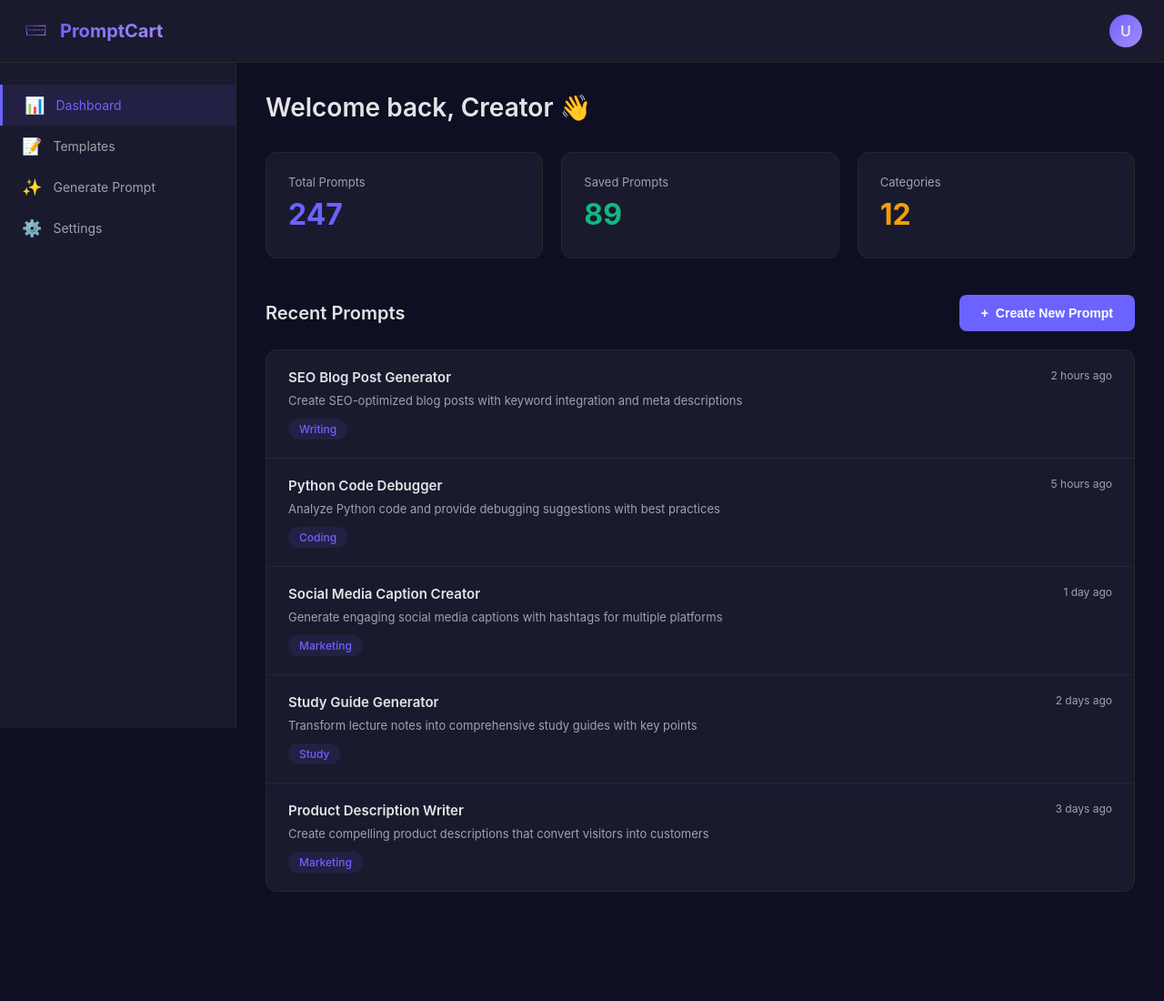
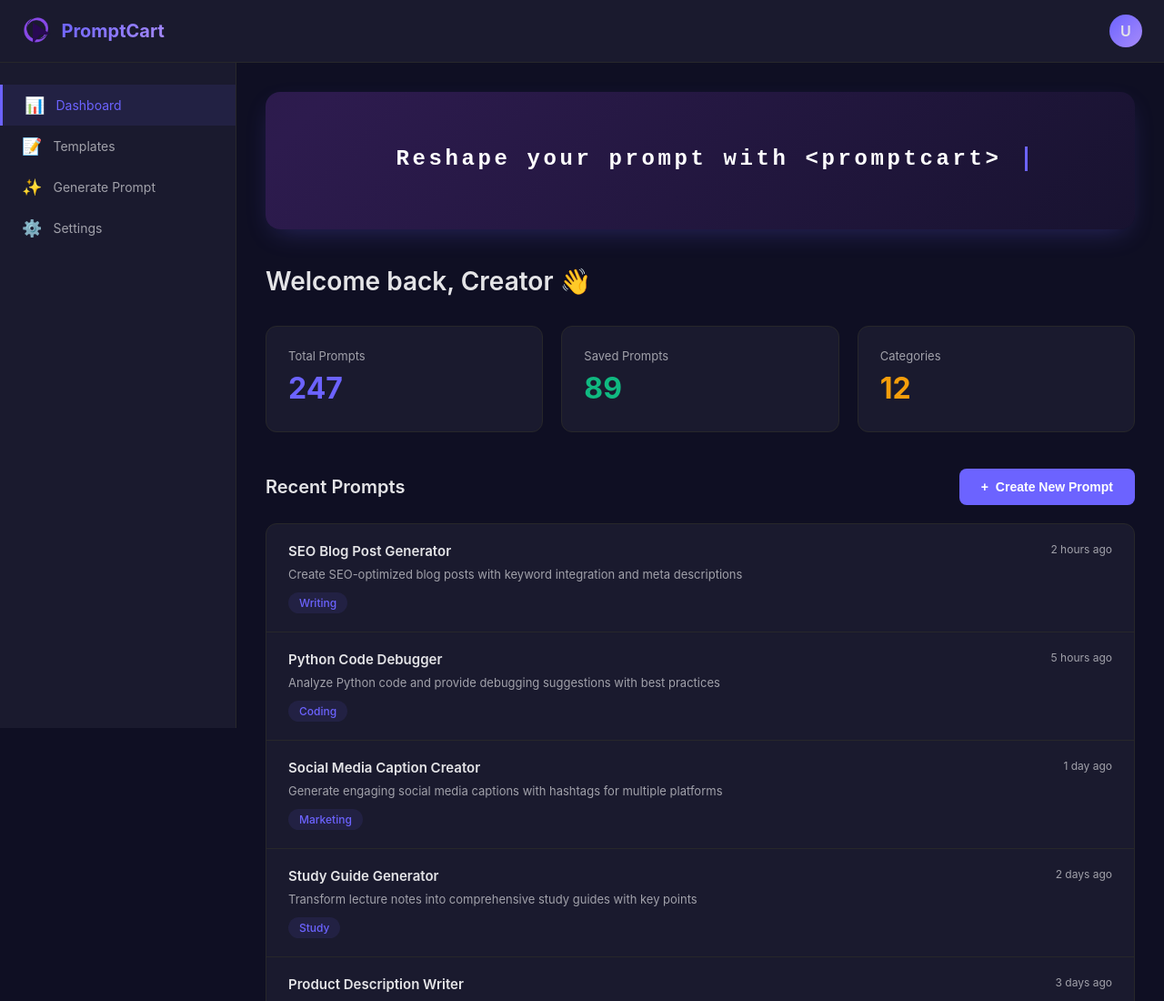
Before and after one commit to kreisstalker711/Promptcart, a plain HTML site: page index.html in a window 1280 px wide. Shown: the top 1100 px of the page at 91% size. Before the commit the page ends 1012 px from the top, so only its background shows below. Drawn offline with Linux system fonts and the light colour scheme.

Commit message:
favicon chgne and theme

```diff
--- a/index.html
+++ b/index.html
@@ -4,7 +4,7 @@
     <meta charset="UTF-8">
     <meta name="viewport" content="width=device-width, initial-scale=1.0">
     <title>Dashboard - PromptCart</title>
-    <link rel="icon" href="images/favicon.ico" type="image/x-icon">
+    <link rel="icon" href="favicon.ico" type="image/x-icon">
     <script>
         // Apply theme from localStorage on page load to prevent FOUC
         if (localStorage.getItem('theme') === 'light') {
@@ -332,6 +332,49 @@
                 gap: 16px;
             }
         }
+
+        /* Hero Section */
+        .hero-section {
+            background: linear-gradient(-45deg, var(--bg), #2d1b4e, var(--bg-card), var(--primary));
+            background-size: 400% 400%;
+            animation: gradientBG 15s ease infinite;
+            border-radius: 16px;
+            padding: 60px 20px;
+            text-align: center;
+            margin-bottom: 40px;
+            box-shadow: 0 10px 30px -10px rgba(108, 99, 255, 0.3);
+            position: relative;
+            overflow: hidden;
+        }
+
+        @keyframes gradientBG {
+            0% { background-position: 0% 50%; }
+            50% { background-position: 100% 50%; }
+            100% { background-position: 0% 50%; }
+        }
+
+        .typewriter {
+            display: inline-block;
+        }
+
+        .typewriter h1 {
+            color: white;
+            font-family: monospace;
+            overflow: hidden;
+            border-right: .15em solid var(--primary);
+            white-space: nowrap;
+            margin: 0 auto;
+            letter-spacing: .15em;
+            animation: typing 3.5s steps(37, end), blink-caret .75s step-end infinite;
+            font-size: 24px;
+            width: 50ch;
+            max-width: 100%;
+        }
+
+        @keyframes typing { from { width: 0 } }
+        @keyframes blink-caret { from, to { border-color: transparent } 50% { border-color: var(--primary) } 100% {} }
+
+        @media (max-width: 768px) { .typewriter h1 { white-space: normal; border: none; animation: none; width: auto; } }
     </style>
 </head>
 <body>
@@ -339,7 +382,7 @@
         <div style="display: flex; align-items: center; gap: 16px;">
             <button class="mobile-menu-btn" id="menuToggle">☰</button>
             <div style="display: flex; align-items: center; gap: 10px;">
-                <img src="images/logo.png" alt="PromptCart Logo" style="height: 32px;">
+                <img src="logo.png" alt="PromptCart Logo" style="height: 32px;">
                 <div class="logo">PromptCart</div>
             </div>
         </div>
@@ -367,6 +410,12 @@
         </aside>
 
         <main class="main-content">
+            <div class="hero-section">
+                <div class="typewriter">
+                    <h1>Reshape your prompt with &lt;promptcart&gt;</h1>
+                </div>
+            </div>
+
             <h1 class="welcome">Welcome back, Creator 👋</h1>
 
             <div class="stats-grid">
```
Also changed, not shown: generate.html (+2 -2 lines), login.html (+2 -2 lines), settings.html (+2 -2 lines), templates.html (+2 -2 lines), favicon.ico (added), images/favicon.ico (deleted), images/logo.png (deleted), logo.png (added).
